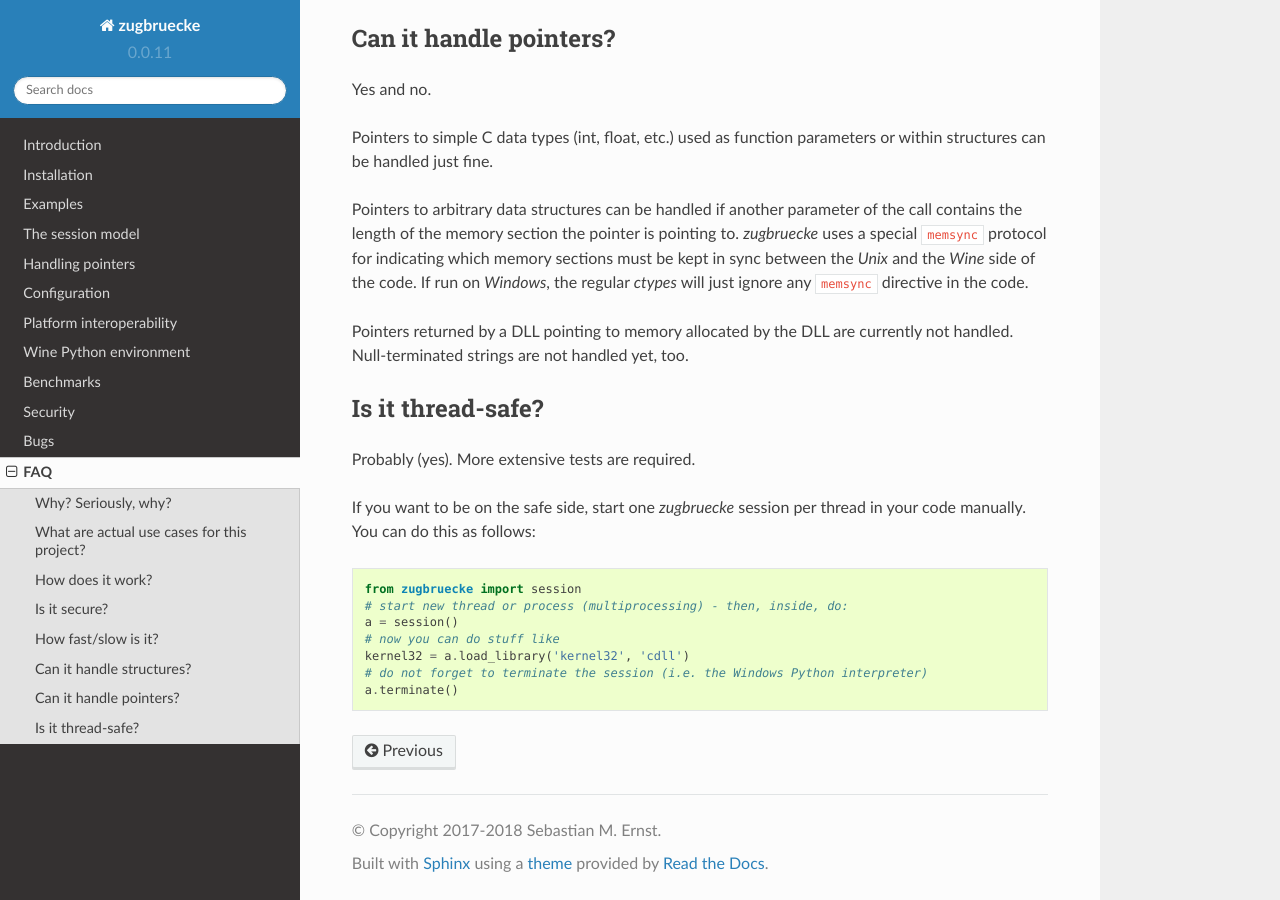
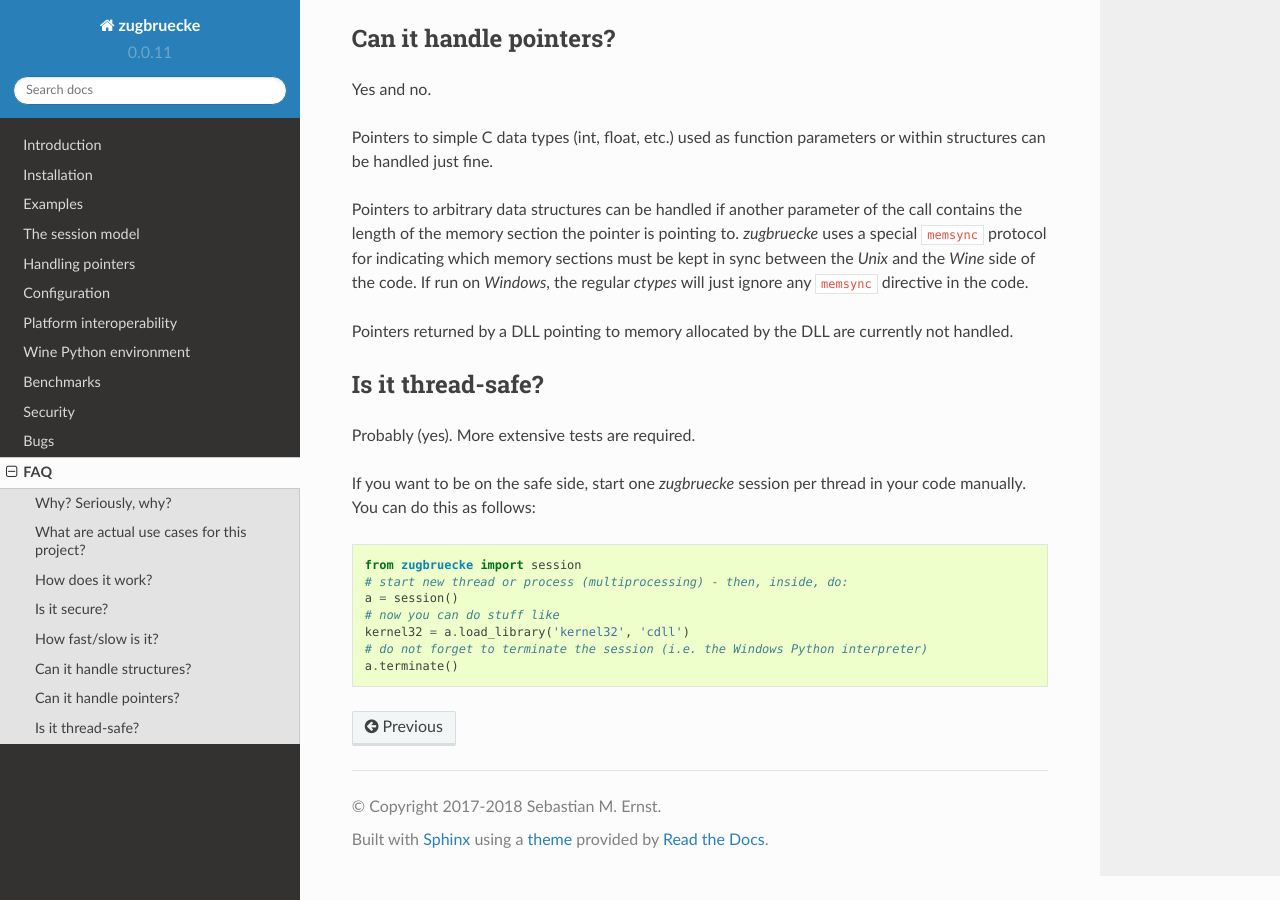
Before and after one commit to pleiszenburg/zugbruecke, a Sphinx documentation site: the page built from docs/faq.rst, in a window 1280 px wide and 900 px high, scrolled down 762 px. Built offline with Sphinx 7.4.7 and the Read the Docs theme 2.0.0, drawn with Linux system fonts in a browser that asks for light colours.

Commit message:
updated faq: null terminated strings are handled

```diff
--- a/docs/faq.rst
+++ b/docs/faq.rst
@@ -51,7 +51,7 @@
 directive in the code.
 
 Pointers returned by a DLL pointing to memory allocated by the DLL are
-currently not handled. Null-terminated strings are not handled yet, too.
+currently not handled.
 
 Is it thread-safe?
 ------------------
```
